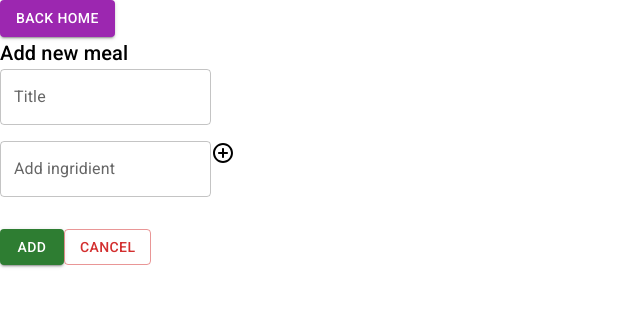
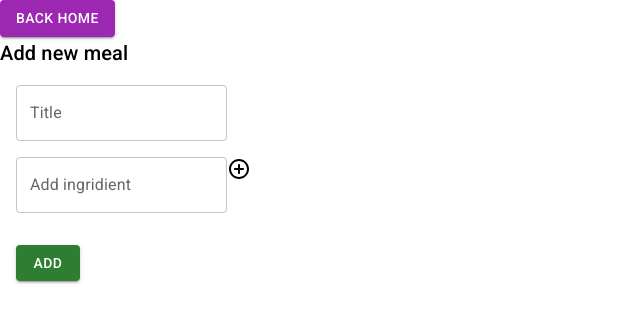
Before and after one commit to alekseevaiana/meals_planner, a React (Create React App) app: page /new_meal in a window 1280 px wide. Shown: the top 322 px of the page, without its empty margins (0-640 px from the left). Built offline with nearby package versions, Linux system fonts and the light colour scheme.

Commit message:
test implicit form to create or change meal

```diff
--- a/src/App.js
+++ b/src/App.js
@@ -5,6 +5,28 @@ import MealPage from "./components/MealPage";
 import { meals } from "./data.js";
 import { useState, useEffect } from "react";
 import EditMeal from "./components/EditMeal";
+import MealForm from "./components/MealForm2";
+
+const Test = () => {
+  const [meal, setMeal] = useState(null);
+  const handleChange = (updatedMeal) => {
+    if (!updatedMeal.id) {
+      updatedMeal = {
+        ...updatedMeal,
+        id: Math.random(), // should be last id, can be UUID
+      };
+    }
+    setMeal(updatedMeal);
+  };
+  return (
+    <div>
+      <MealForm value={meal} onChange={handleChange} />
+
+      <br />
+      <pre>{JSON.stringify(meal, null, 2)}</pre>
+    </div>
+  );
+};
 
 function App() {
   const [mealsData, setMealsData] = useState(() => {
@@ -12,46 +34,57 @@ function App() {
     const initialValue = JSON.parse(saved);
     return initialValue;
   });
+  const [meal, setMeal] = useState(null);
 
-  const [mealName, setMealName] = useState("");
-  const [currentInputIngridient, setCurrentInputIngridient] = useState("");
-  const [ingridientsList, setIngridientsList] = useState([]);
   const navigate = useNavigate();
 
   useEffect(() => {
     localStorage.setItem("mealsData", JSON.stringify(mealsData));
   }, [mealsData]);
 
-  const handleMealNameInput = (e) => {
-    setMealName(e.target.value);
+  const handleMealChange = (updatedMeal) => {
+    const lastId = mealsData[mealsData.length - 1].id;
+    if (!updatedMeal.id) {
+      updatedMeal = {
+        ...updatedMeal,
+        id: lastId + 1, // should be last id, can be UUID
+      };
+    }
+    setMeal(updatedMeal);
+    setMealsData((prevMealsData) => [...prevMealsData, updatedMeal]);
+    navigate("/");
   };
 
-  function handleIngridientInputChange(e) {
-    setCurrentInputIngridient(e.target.value);
-  }
+  // const handleMealNameInput = (e) => {
+  //   setMealName(e.target.value);
+  // };
 
-  const handleAddIngridientIcon = () => {
-    console.log("ingridient added");
-    setIngridientsList((prev) => [...prev, currentInputIngridient]);
-    setCurrentInputIngridient("");
-  };
+  // function handleIngridientInputChange(e) {
+  //   setCurrentInputIngridient(e.target.value);
+  // }
 
-  function handleCreateMealSubmit(event) {
-    event.preventDefault();
-    const lastId = mealsData[mealsData.length - 1].id;
-    const newMeal = {
-      name: mealName,
-      ingridients: ingridientsList,
-      id: lastId + 1,
-    };
-    setMealsData((prevMealsData) => [...prevMealsData, newMeal]);
-    setIngridientsList([]);
-    navigate("/");
-  }
+  // const handleAddIngridientIcon = () => {
+  //   console.log("ingridient added");
+  //   setIngridientsList((prev) => [...prev, currentInputIngridient]);
+  //   setCurrentInputIngridient("");
+  // };
+
+  // function handleCreateMealSubmit(event) {
+  //   event.preventDefault();
+  //   const lastId = mealsData[mealsData.length - 1].id;
+  //   const newMeal = {
+  //     name: mealName,
+  //     ingridients: ingridientsList,
+  //     id: lastId + 1,
+  //   };
+  //   setMealsData((prevMealsData) => [...prevMealsData, newMeal]);
+  //   setIngridientsList([]);
+  //   navigate("/");
+  // }
 
   const handleCancelMealBtn = () => {
-    setIngridientsList([]);
-    currentInputIngridient("");
+    // setIngridientsList([]);
+    // currentInputIngridient("");
     navigate("/");
   };
 
@@ -101,17 +134,13 @@ function App() {
           path="/new_meal"
           element={
             <CreateMeal
+              handleMealChange={handleMealChange}
               meals={mealsData}
-              handleFormSubmit={handleCreateMealSubmit}
-              ingridientsList={ingridientsList}
-              handleMealNameInput={handleMealNameInput}
               handleCancelMealBtn={handleCancelMealBtn}
-              handleAddIngridientIcon={handleAddIngridientIcon}
-              handleIngridientInputChange={handleIngridientInputChange}
-              currentInputIngridient={currentInputIngridient}
             />
           }
         />
+        <Route exact path="/test" element={<Test />} />
         <Route exact path="/meals/:id/edit" element={<EditMeal />} />
       </Routes>
     </div>
--- a/src/components/AddIngridient.js
+++ b/src/components/AddIngridient.js
@@ -1,25 +1,38 @@
 import AddCircleOutlineRoundedIcon from "@mui/icons-material/AddCircleOutlineRounded";
+import { useState } from "react";
 import { TextField, Box } from "@mui/material";
 import IngridientsList from "./IngridientsList";
 
-export default function AddIngridient({
-  ingridientsList,
-  currentInputIngridient,
-  handleAddIngridientIcon,
-  handleIngridientInputChange,
-}) {
+export default function AddIngridient({ ingridients, onChange }) {
+  const [name, setName] = useState("");
+  const handleAdd = () => {
+    const updated = [...ingridients];
+    if (!updated.includes(name)) {
+      updated.push(name);
+    }
+    setName("");
+    onChange(updated);
+  };
+  const handleKeyPress = (event) => {
+    if (event.key === "Enter") {
+      event.preventDefault();
+      handleAdd();
+    }
+  };
+
   return (
     <Box>
       <TextField
         id="outlined-basic"
         label="Add ingridient"
         variant="outlined"
-        onChange={handleIngridientInputChange}
-        value={currentInputIngridient}
+        onChange={(event) => setName(event.target.value)}
+        value={name}
+        onKeyPress={handleKeyPress}
       />
-      <AddCircleOutlineRoundedIcon onClick={handleAddIngridientIcon} />
+      <AddCircleOutlineRoundedIcon onClick={handleAdd} />
       <Box sx={{ mb: 2 }}>
-        <IngridientsList ingridients={ingridientsList} />
+        <IngridientsList ingridients={ingridients} />
       </Box>
     </Box>
   );
--- a/src/components/CreateMeal.js
+++ b/src/components/CreateMeal.js
@@ -4,6 +4,7 @@ import AddCircleOutlineRoundedIcon from "@mui/icons-material/AddCircleOutlineRou
 import { useState } from "react";
 import IngridientsList from "./IngridientsList";
 import AddIngridient from "./AddIngridient";
+import MealForm2 from "./MealForm2";
 import MealForm from "./MealForm";
 
 export default function CreateMeal({
@@ -14,6 +15,7 @@ export default function CreateMeal({
   handleMealNameInput,
   handleCancelMealBtn,
   handleIngridientInputChange,
+  handleMealChange,
 }) {
   return (
     <>
@@ -21,7 +23,8 @@ export default function CreateMeal({
         Back home
       </Button>
       <Typography variant="h6">Add new meal</Typography>
-      <MealForm
+      <MealForm2 onChange={handleMealChange} />
+      {/* <MealForm
         onTitleInput={handleMealNameInput}
         handleFormSubmit={handleFormSubmit}
         handleAddIngridientIcon={handleAddIngridientIcon}
@@ -29,7 +32,7 @@ export default function CreateMeal({
         currentInputIngridient={currentInputIngridient}
         handleCancelMealBtn={handleCancelMealBtn}
         handleIngridientInputChange={handleIngridientInputChange}
-      />
+      /> */}
     </>
   );
 }
--- /dev/null
+++ b/src/components/MealForm2.js
@@ -0,0 +1,48 @@
+import { useState } from "react";
+import { Button, TextField, Box } from "@mui/material";
+import AddIngridient from "./AddIngridient";
+import { Navigate } from "react-router";
+
+// value is meal {name, ingridients, id}
+export default function MealForm({ value, onChange }) {
+  const [name, setName] = useState(value ? value.name : "");
+  const [ingridients, setIngridients] = useState(
+    value ? value.ingridients : []
+  );
+
+  const handleSubmit = (event) => {
+    event.preventDefault();
+    onChange({
+      ...value,
+      name,
+      ingridients,
+    });
+  };
+
+  return (
+    <Box
+      component="form"
+      autoComplete="off"
+      onSubmit={handleSubmit}
+      sx={{ m: 2 }}
+    >
+      <TextField
+        id="outlined-basic"
+        value={name}
+        label="Title"
+        variant="outlined"
+        sx={{ mb: 2 }}
+        onChange={(event) => setName(event.target.value)}
+      />
+      <AddIngridient ingridients={ingridients} onChange={setIngridients} />
+      <Box>
+        <Button variant="contained" color="success" type="submit">
+          Add
+        </Button>
+        {/* <Button variant="outlined" color="error" onClick={handleCancelMealBtn}>
+          Cancel
+        </Button> */}
+      </Box>
+    </Box>
+  );
+}
```
